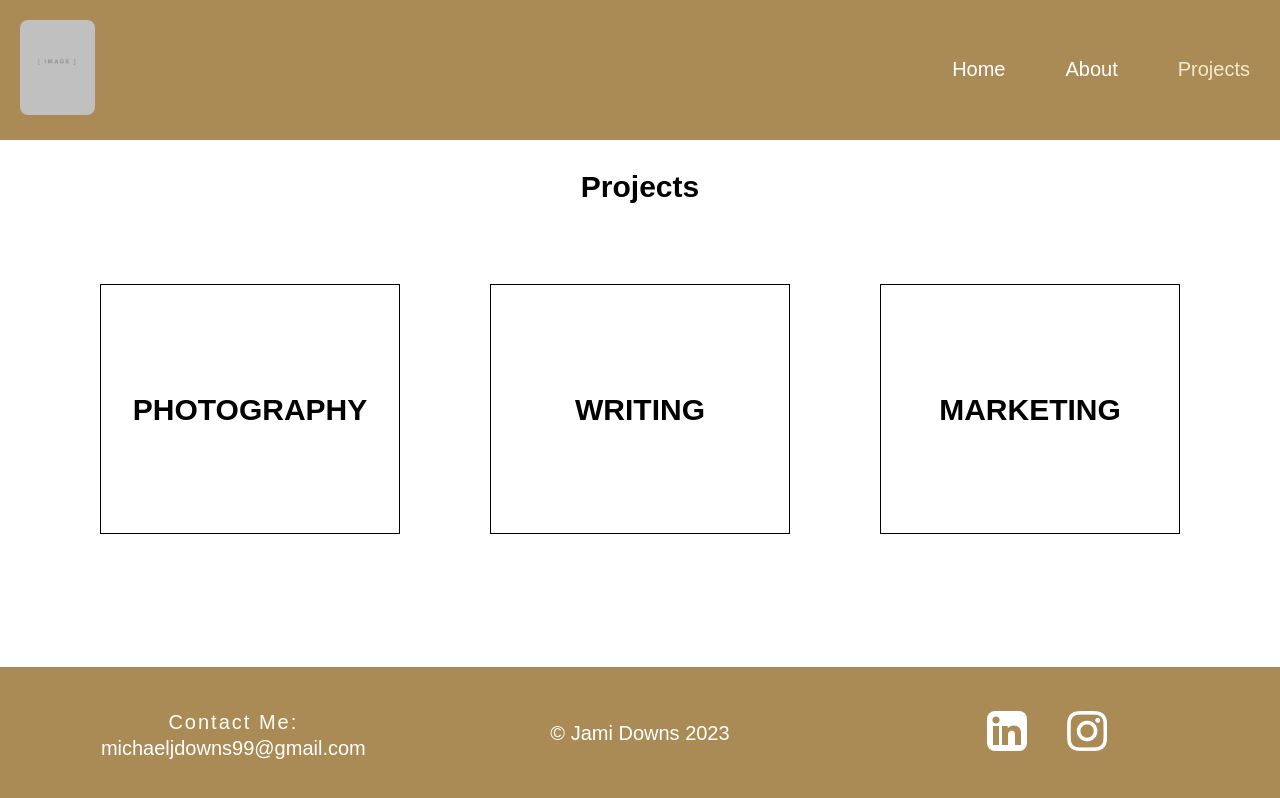
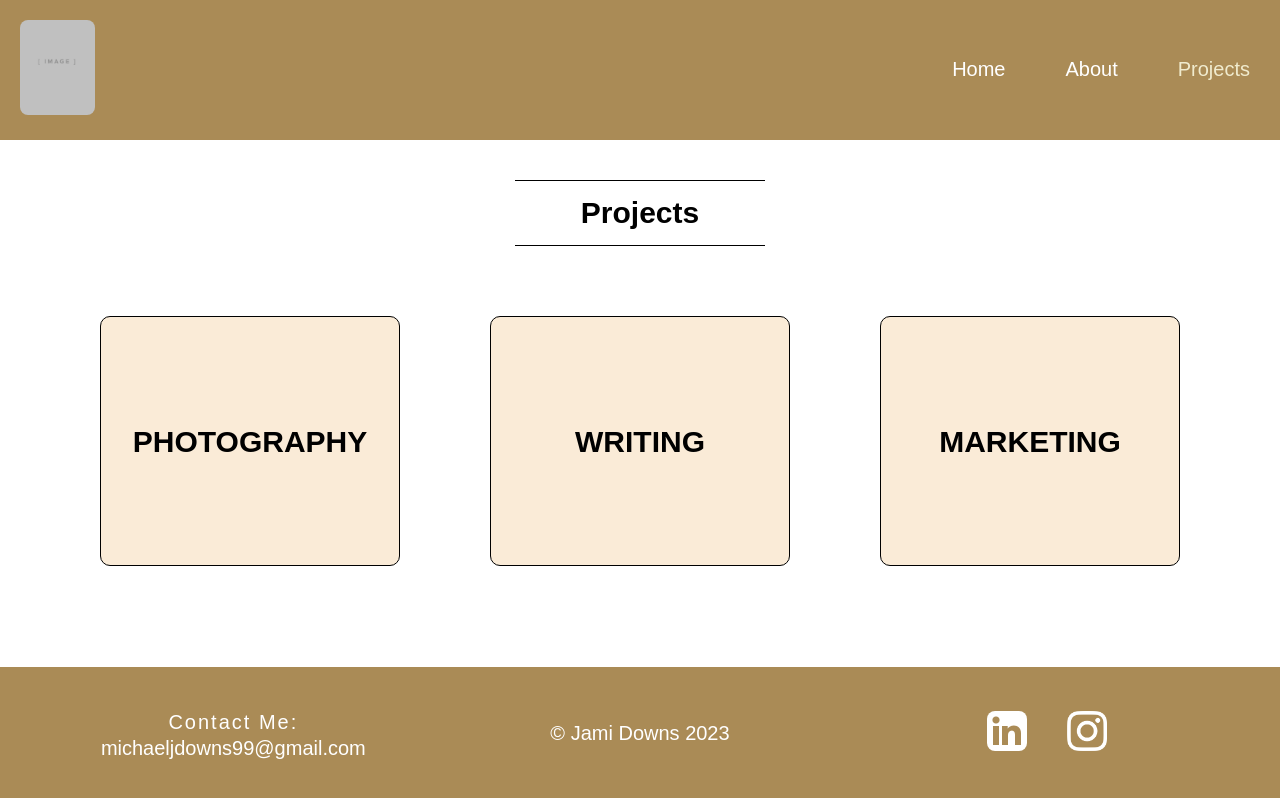
Before and after one commit to mdowns1999/jami-downs-portfolio, a React (Create React App) app: page /jami-downs-portfolio/projects in a window 1280 px wide. Built offline with nearby package versions, Linux system fonts and the light colour scheme; the HTML template or start-up script is replaced by a standard one.

Commit message:
Added minor css (Temporary)

```diff
--- a/src/components/About/AboutPage.js
+++ b/src/components/About/AboutPage.js
@@ -5,6 +5,9 @@ const AboutPage = () => {
   return (
     <>
       <div className={classes.about}>
+        <section className="banner">
+          <h1>About</h1>
+        </section>
       <section className={classes.aboutBox}>
           <div>
             <h1>Personal life</h1>
--- a/src/components/Projects/ProjectsPage.js
+++ b/src/components/Projects/ProjectsPage.js
@@ -39,8 +39,10 @@ const ProjectsPage = () => {
 
       <section className={classes.subjects}>
         {projectSubjects.map((project) => {
-            return <div className={classes.subjectBox} key={project.id}>
+            return <div className={classes.subjectBox} key={project.id} >
+                <div className={classes.textBoxOverlay}>
                 <Link to={`${project.name}`}><h2>{project.name.toUpperCase()}</h2></Link>
+                </div>
             </div>
         })}
       </section>
--- a/src/components/Projects/ProjectsPage.module.css
+++ b/src/components/Projects/ProjectsPage.module.css
@@ -15,8 +15,17 @@ padding: 10px;
     text-align: center;
     vertical-align: middle;
     line-height: 250px;
+    background-color: antiquewhite;
+    border-radius: 10px;
+
 }
 
-.subjectBox a:hover{
-    color:red;
+/* .textBoxOverlay{
+    position: absolute;
+    bottom: 100;
+    left: 50;
+} */
+
+.subjectBox:hover{
+    background-color:red;
 }
--- a/src/index.css
+++ b/src/index.css
@@ -73,7 +73,9 @@ nav a{
 
 .banner{
   text-align: center;
-  padding: 10px;
+  padding: 15px;
   max-width: 250px;
-  margin: 1em auto;
+  margin: 2em auto;
+  border-bottom: 1px solid black;
+  border-top: 1px solid black;
 }
```
